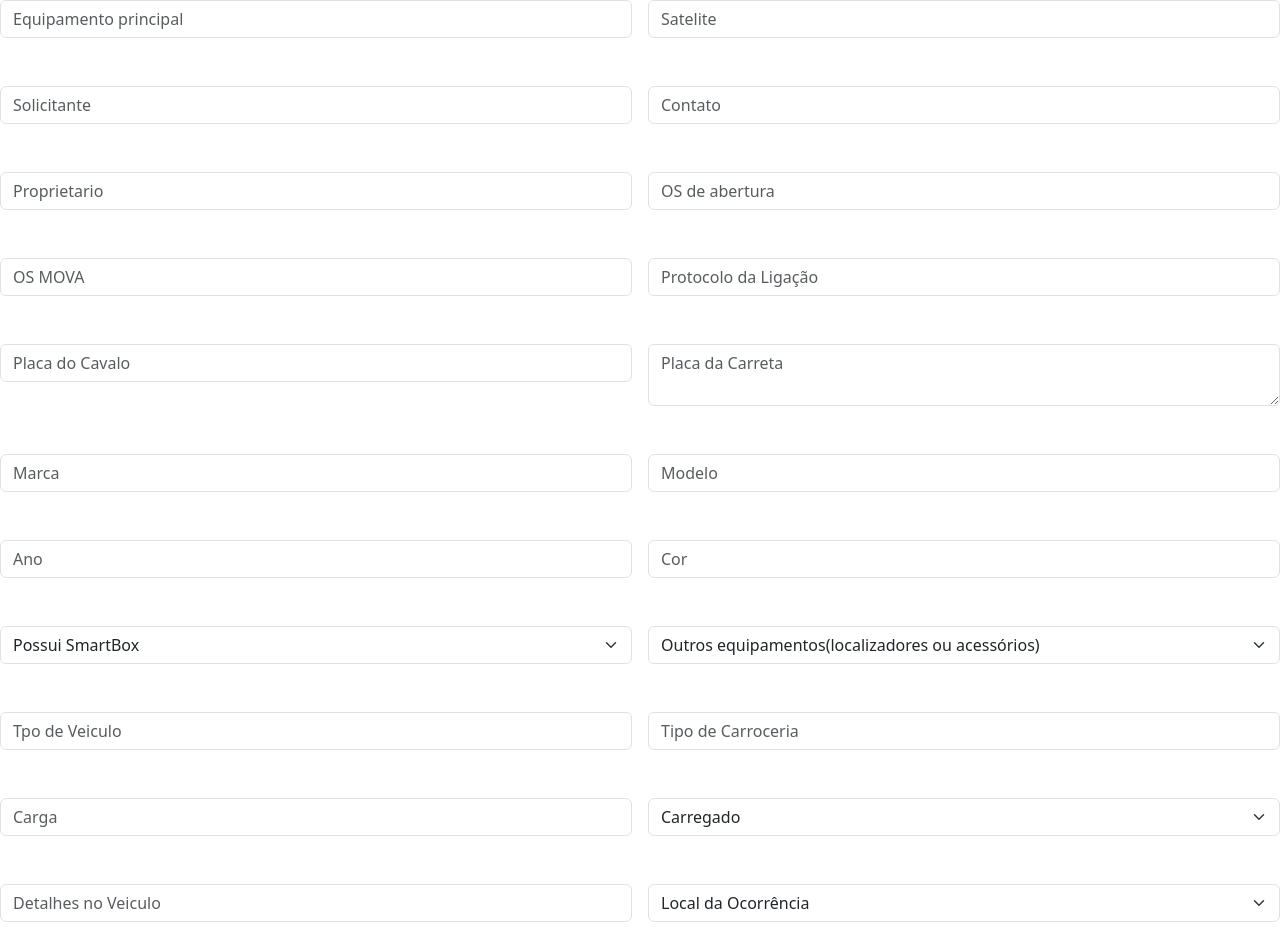
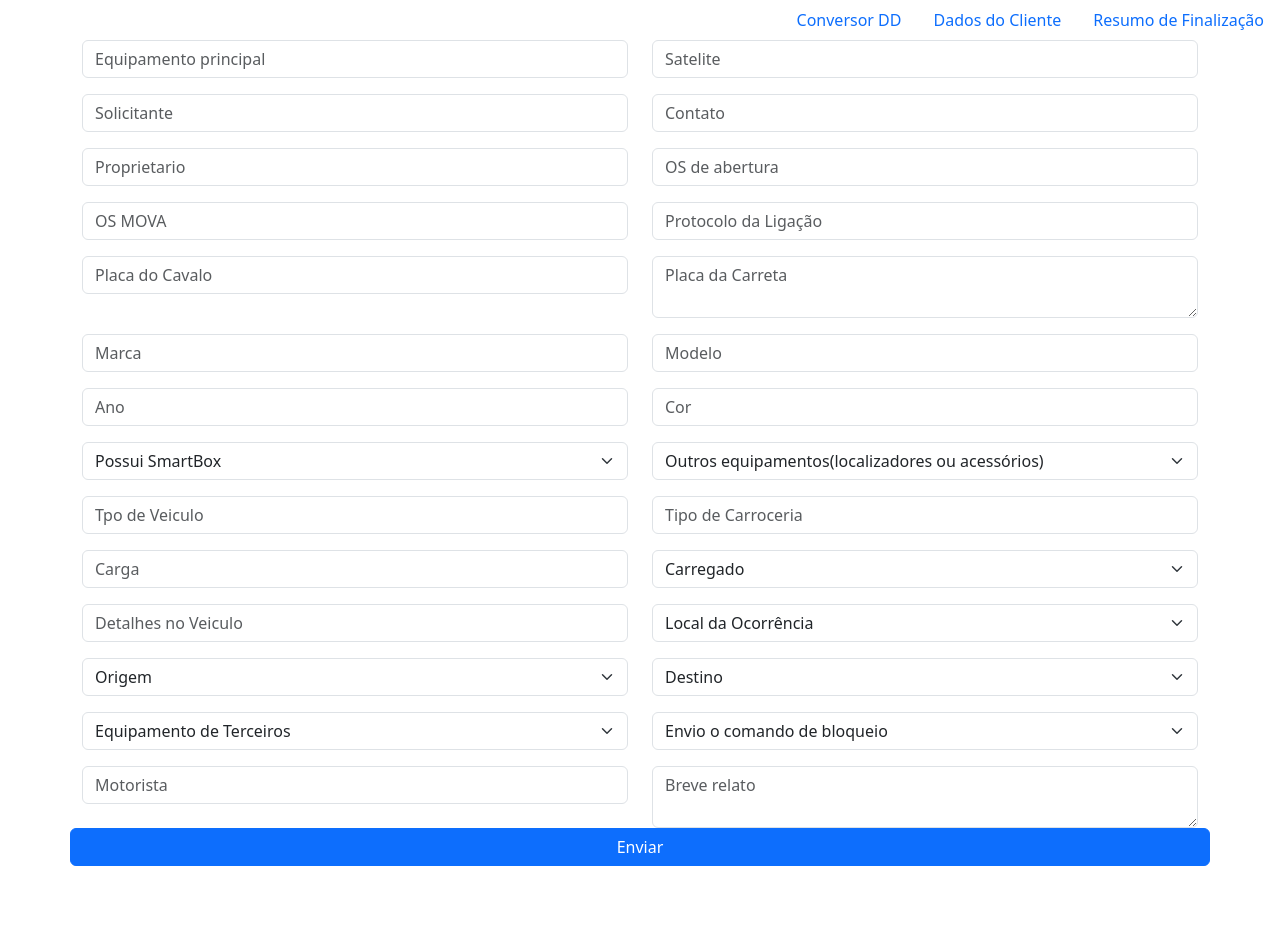
Before and after one commit to alessandrooCosta/ProntaResposta, a plain HTML site: page index.html in a window 1280 px wide. Shown: the top 952 px of the page. After the commit the page ends 866 px from the top, so only its background shows below. Drawn offline with nearby package versions, Linux system fonts and the light colour scheme.

Commit message:
ajusta layout

```diff
--- a/index.html
+++ b/index.html
@@ -7,9 +7,22 @@
     <title>Document</title>
 </head>
 <body>
+  <header>
+    <ul class="nav justify-content-end">
+      <li class="nav-item">
+        <a class="nav-link active" aria-current="page" href="mapa.html">Conversor DD</a>
+      </li>
+      <li class="nav-item">
+        <a class="nav-link" href="index.html">Dados do Cliente</a>
+      </li>
+      <li class="nav-item">
+        <a class="nav-link" href="resumo.html">Resumo de Finalização</a>
+      </li>
+    </ul>
+  </header>
   <section>
-    <form>
-          <div class="row g-3">
+    <form class="container">
+          <div class="row">
             <div class="col">
               <input type="text" class="form-control" name="principal" placeholder="Equipamento principal" aria-label="Equipamento principal">
             </div>
@@ -134,16 +147,16 @@
       </div>
       <p></p>
       <div class="col">
-        <input type="text" class="form-control" name="mtorista" placeholder="Motorista" aria-label="Motorista">
+        <input type="text" class="form-control" name="motorista" placeholder="Motorista" aria-label="Motorista">
       </div>
-      <textarea class="form-control" aria-label="Breve relato" placeholder="Breve relato"></textarea>
-          </div>
-        </div>
-        <button type="button" class="btn btn-primary">Enviar</button>
+      <div class="col">
+        <textarea class="form-control" aria-label="Breve relato" placeholder="Breve relato"></textarea>
+      </div>
+        <button type="button" class="btn btn-primary"> Enviar</button>
     </form>
-    <div>
+    <footer>
 
-    </div>
+    </footer>
   </section>
 </body>
 </html>
```
Also changed, not shown: mapa.html (+22 -5 lines), resumo.html (+18 -3 lines).
